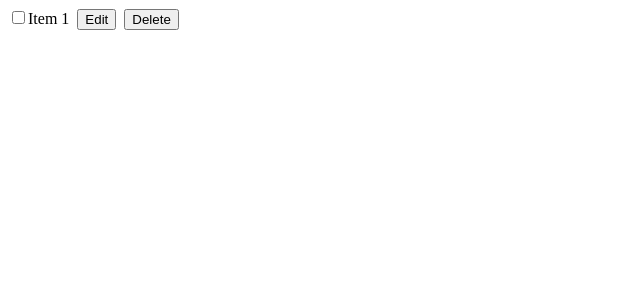
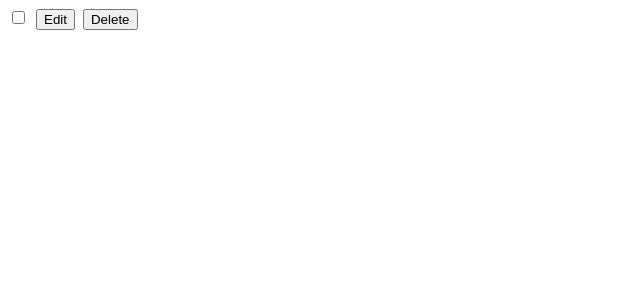
Before and after one commit to rafalgrzenia/Advanced-Todo-List-React, a React (Vite) app: page / in a window 1280 px wide. Shown: the top 300 px of the page, without its empty margins (0-640 px from the left). Built offline with nearby package versions, Linux system fonts and the light colour scheme.

Commit message:
Update TodoItem component

```diff
--- a/src/TodoItem.jsx
+++ b/src/TodoItem.jsx
@@ -1,9 +1,9 @@
-export function TodoItem() {
+export function TodoItem({name}) {
   return (
     <li className="list-item">
       <label className="list-item-label">
         <input type="checkbox" data-list-item-checkbox />
-        <span data-list-item-text>Item 1</span>
+        <span data-list-item-text>{name}</span>
       </label>
       <button data-button-edit>Edit</button>
       <button data-button-delete>Delete</button>
```
